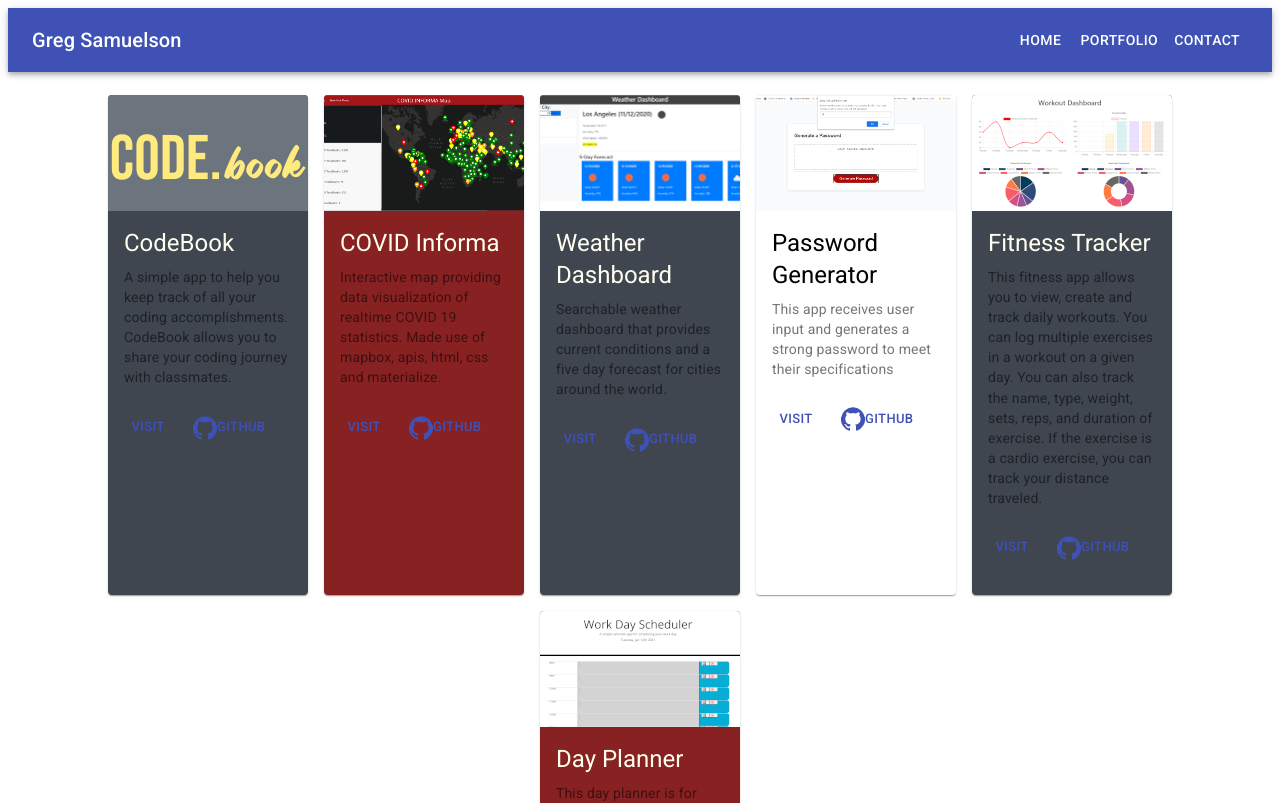
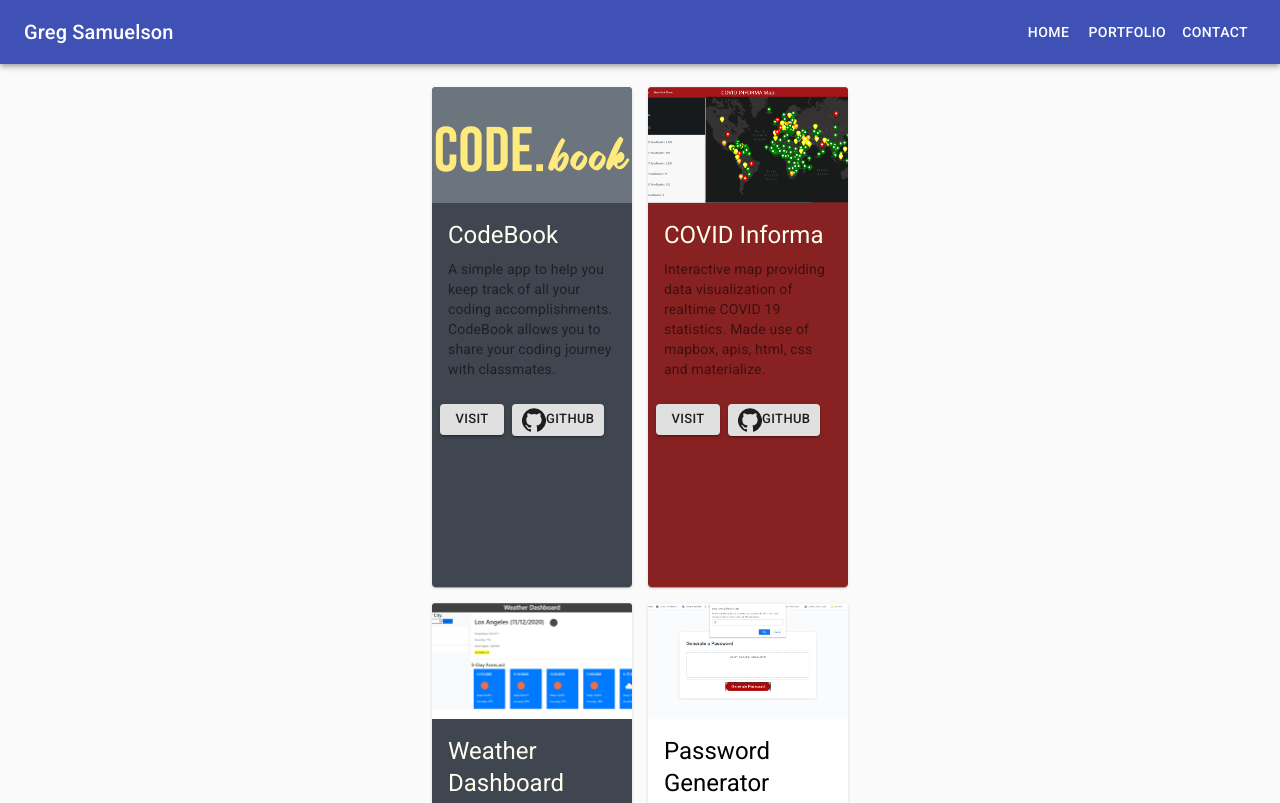
Before and after one commit to Greg-Sam/React-Portfolio, a React (Create React App) app: page /react-portfolio/portfolio in a window 1280 px wide. Shown: the top 803 px of the page. Built offline with nearby package versions, Linux system fonts and the light colour scheme.

Commit message:
improved portfolio page trying github pages deploy

```diff
--- a/package.json
+++ b/package.json
@@ -1,7 +1,7 @@
 {
   "name": "react-portfolio",
   "version": "0.1.0",
-  "homepage": "https://greg-sam.github.io/react-portfolio/",
+  "homepage": "https://greg-sam.github.io/react-portfolio",
   "private": true,
   "dependencies": {
     "@material-ui/core": "^4.11.2",
--- a/src/App.js
+++ b/src/App.js
@@ -2,7 +2,7 @@ import React from 'react'
 import {
   BrowserRouter as Router,
   Route,
-  Switch
+  Switch,
 } from 'react-router-dom'
 import Navbar from './components/Navbar'
 import Home from './pages/Home'
--- a/src/components/Crd/Crd.js
+++ b/src/components/Crd/Crd.js
@@ -73,10 +73,10 @@ console.log(cardType)
           </CardContent>
         </CardActionArea>
         <CardActions>
-          <Button size="small" color="primary" href={props.link}>
+          <Button variant="contained" size="small" color="default" href={props.link}>
             Visit
         </Button>
-          <Button size="small" color="primary" href={props.github}>
+          <Button variant="contained" size="small" color="default" href={props.github}>
             <GitHubIcon />
             GitHub
         </Button>
--- a/src/pages/Portfolio/Portfolio.js
+++ b/src/pages/Portfolio/Portfolio.js
@@ -1,6 +1,8 @@
 import React from 'react';
 import { makeStyles } from '@material-ui/core/styles';
 import Grid from '@material-ui/core/Grid';
+import Container from '@material-ui/core/Container';
+import CssBaseline from '@material-ui/core/CssBaseline';
 import Crd from '../../components/Crd'
 import PasswordImg from '../../img/password.PNG'
 import CodeBookImg from '../../img/codebook.PNG'
@@ -12,7 +14,8 @@ import WorkDayImg from '../../img/WorkDay.PNG'
 const useStyles = makeStyles((theme) => ({
   root: {
     flexGrow: 1,
-    marginTop: 15
+    marginTop: 15,
+    minWidth: 375
   },
   paper: {
     height: 140,
@@ -86,7 +89,9 @@ const Portfolio = () => {
 
 
   return (
-
+    <React.Fragment>
+      <CssBaseline />
+      <Container maxWidth="sm">
     <Grid container className={classes.root} spacing={2}>
       <Grid item xs={12}>
         <Grid container justify="center" spacing={spacing}>
@@ -105,7 +110,8 @@ const Portfolio = () => {
         </Grid>
       </Grid>
     </Grid>
-
+      </Container>
+    </React.Fragment>
 
     // <>
     //   <h1>Portfolio Page</h1>
```
Also changed, not shown: 1 other file (tests, documents, lock files or other folders).
